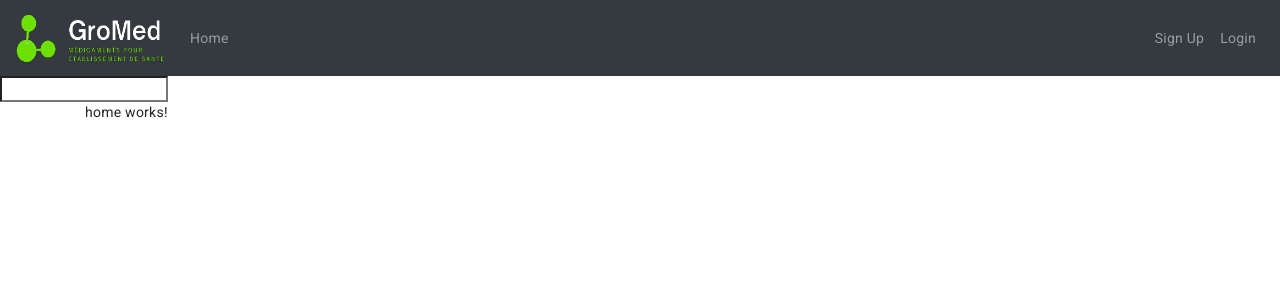
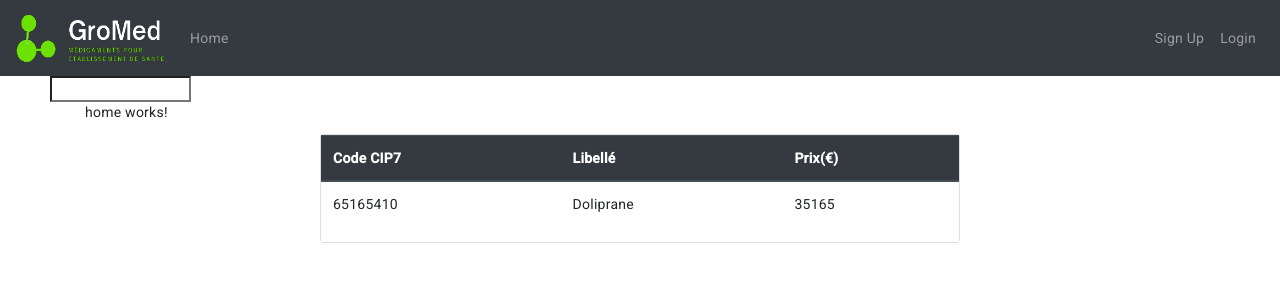
Before and after one commit to l3miage-moussola/Projet-BDi-team-Miagiles-FrontEnd, an Angular app: page /home in a window 1280 px wide. Shown: the top 300 px of the page. Built offline with nearby package versions, Linux system fonts and the light colour scheme.

Commit message:
Feat : add table-presentation

```diff
--- a/src/app/app.component.html
+++ b/src/app/app.component.html
@@ -39,5 +39,7 @@
     <router-outlet></router-outlet>
   </div>
 
+  <app-table-presentation></app-table-presentation>
+
 
 </div>
--- a/src/app/app.module.ts
+++ b/src/app/app.module.ts
@@ -12,6 +12,7 @@ import { AppRoutingModule } from './app-routing.module';
 
 import { authInterceptorProviders } from './_helpers/auth.interceptor';
 import { SearchBarComponent } from './search-bar/search-bar.component';
+import { TablePresentationComponent } from './table-presentation/table-presentation.component';
 
 @NgModule({
   declarations: [
@@ -19,7 +20,8 @@ import { SearchBarComponent } from './search-bar/search-bar.component';
     LoginComponent,
     RegisterComponent,
     HomeComponent,
-    SearchBarComponent
+    SearchBarComponent,
+    TablePresentationComponent
   ],
   imports: [
     BrowserModule,
--- a/src/app/search-bar/search-bar.component.html
+++ b/src/app/search-bar/search-bar.component.html
@@ -1 +1 @@
-<input type="search" id="search">
+<input type="search" id="search" style="width: 11%;margin-right: 100px;margin-left: 50px;">
--- a/src/app/search-bar/search-bar.component.ts
+++ b/src/app/search-bar/search-bar.component.ts
@@ -7,4 +7,5 @@ import { Component } from '@angular/core';
 })
 export class SearchBarComponent {
 
+
 }
--- /dev/null
+++ b/src/app/table-presentation/table-presentation.component.html
@@ -0,0 +1,29 @@
+<div class="tab"  >
+  <div class="row" style="width: 100%;margin-right: 100px;margin-left: 0px;">
+    <div class="col-sm-6 tableau" style="padding: 0px;margin: auto;    width: 100%;">
+      <div class="card">
+        <div class="table-responsive" style="background-color: white;">
+          <table class="table">
+            <thead class="thead-dark">
+            <tr>
+              <th scope="col">Code CIP7</th>
+              <th scope="col">Libellé</th>
+              <th scope="col">Prix(€)</th>
+            </tr>
+            </thead>
+            <tbody>
+            <tr >
+              <td class="text-nowrap align-middle">65165410</td>
+              <td class="text-nowrap align-middle">Doliprane</td>
+              <td class="text-nowrap align-middle">35165</td>
+
+            </tr>
+            </tbody>
+          </table>
+        </div>
+      </div>
+    </div>
+  </div>
+
+</div>
+<br>
```
Also changed, not shown: src/app/table-presentation/table-presentation.component.ts (added, +10 -0 lines), src/app/table-presentation/table-presentation.component.css (added), 1 other file (tests, documents, lock files or other folders).
